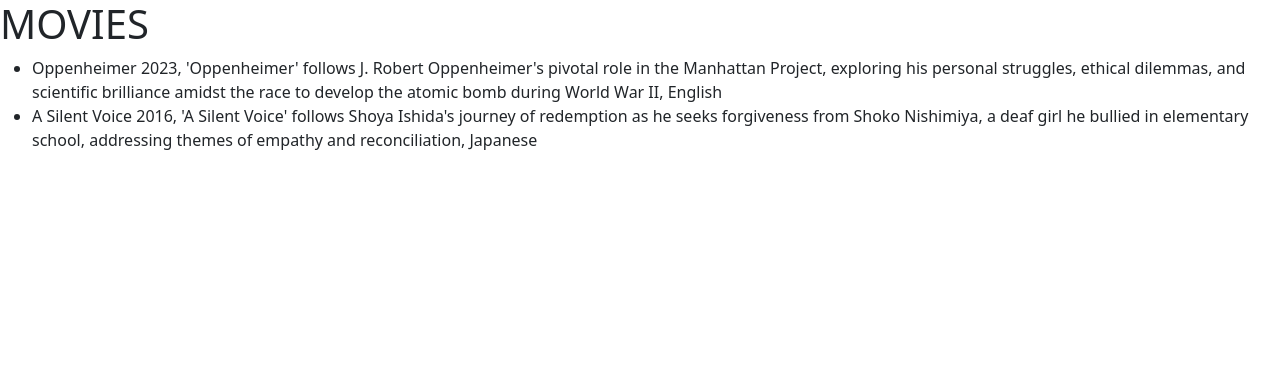
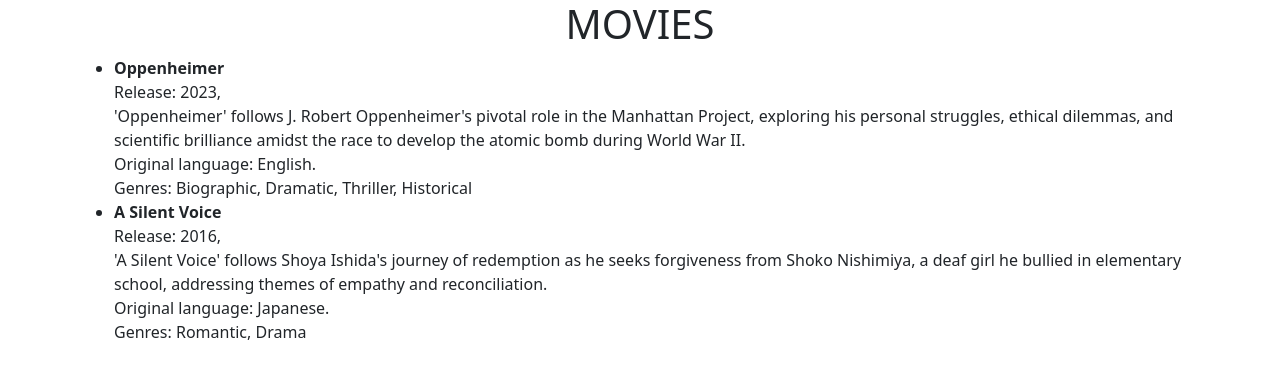
Before and after one commit to MiriamEvardi/php-oop-1, a PHP site: page / in a window 1280 px wide. Shown: the top 379 px of the page. Run offline with PHP 8.4, Linux system fonts and the light colour scheme.

Commit message:
Bonus 1 done

```diff
--- a/Models/Movies.php
+++ b/Models/Movies.php
@@ -7,20 +7,32 @@ class Movie
     public $year;
     public $plot;
     public $language;
+    public $genres = array();
 
 
     // constructor
-    function __construct($_title, $_year, $_plot, $_language)
+    /**
+     * __construct
+     *
+     * @param  string $_title
+     * @param  int $_year
+     * @param  string $_plot
+     * @param  string $_language
+     */
+
+    function __construct($_title, $_year, $_plot, $_language, $_genres)
     {
         $this->title = $_title;
         $this->year = $_year;
         $this->plot = $_plot;
         $this->language = $_language;
+        $this->genres = $_genres;
     }
 
 
     public function getFullMovie()
     {
-        return $this->title . ' ' . $this->year . ', ' . $this->plot . ', ' . $this->language;
+        $genresString = implode(', ', $this->genres);
+        return '<b>' . $this->title . '</b>' . ' <br> Release: ' . $this->year . ', <br> ' . $this->plot . '. <br> Original language: ' . $this->language . '. <br> Genres: ' . $genresString;
     }
 }
--- a/db.php
+++ b/db.php
@@ -4,14 +4,14 @@ require './Models/Movies.php';
 
 
 // first movie
-$movie1 = new Movie("Oppenheimer", 2023, "'Oppenheimer' follows J. Robert Oppenheimer's pivotal role in the Manhattan Project, exploring his personal struggles, ethical dilemmas, and scientific brilliance amidst the race to develop the atomic bomb during World War II", "English");
+$movie1 = new Movie("Oppenheimer", 2023, "'Oppenheimer' follows J. Robert Oppenheimer's pivotal role in the Manhattan Project, exploring his personal struggles, ethical dilemmas, and scientific brilliance amidst the race to develop the atomic bomb during World War II", "English", array("Biographic", "Dramatic", "Thriller", "Historical"));
 
 
 
 
 // second movie
 $movie2 = new Movie("A Silent Voice", 2016, "
-'A Silent Voice' follows Shoya Ishida's journey of redemption as he seeks forgiveness from Shoko Nishimiya, a deaf girl he bullied in elementary school, addressing themes of empathy and reconciliation", "Japanese");
+'A Silent Voice' follows Shoya Ishida's journey of redemption as he seeks forgiveness from Shoko Nishimiya, a deaf girl he bullied in elementary school, addressing themes of empathy and reconciliation", "Japanese", array("Romantic", "Drama"));
 
 
 
--- a/index.php
+++ b/index.php
@@ -22,7 +22,8 @@ require 'db.php';
 
 <body>
 
-    <h1>MOVIES</h1>
+    <div class="container">
+        <h1 class="text-center">MOVIES</h1>
 
         <ul>
             <?php
@@ -35,6 +36,7 @@ require 'db.php';
             }
             ?>
         </ul>
+    </div>
 
     <!-- BOOTSTRAP -->
     <script src="https://cdn.jsdelivr.net/npm/bootstrap@5.3.3/dist/js/bootstrap.bundle.min.js" integrity="sha384-YvpcrYf0tY3lHB60NNkmXc5s9fDVZLESaAA55NDzOxhy9GkcIdslK1eN7N6jIeHz" crossorigin="anonymous"></script>
```
Lines whose indentation alone changed are shown as unchanged.
